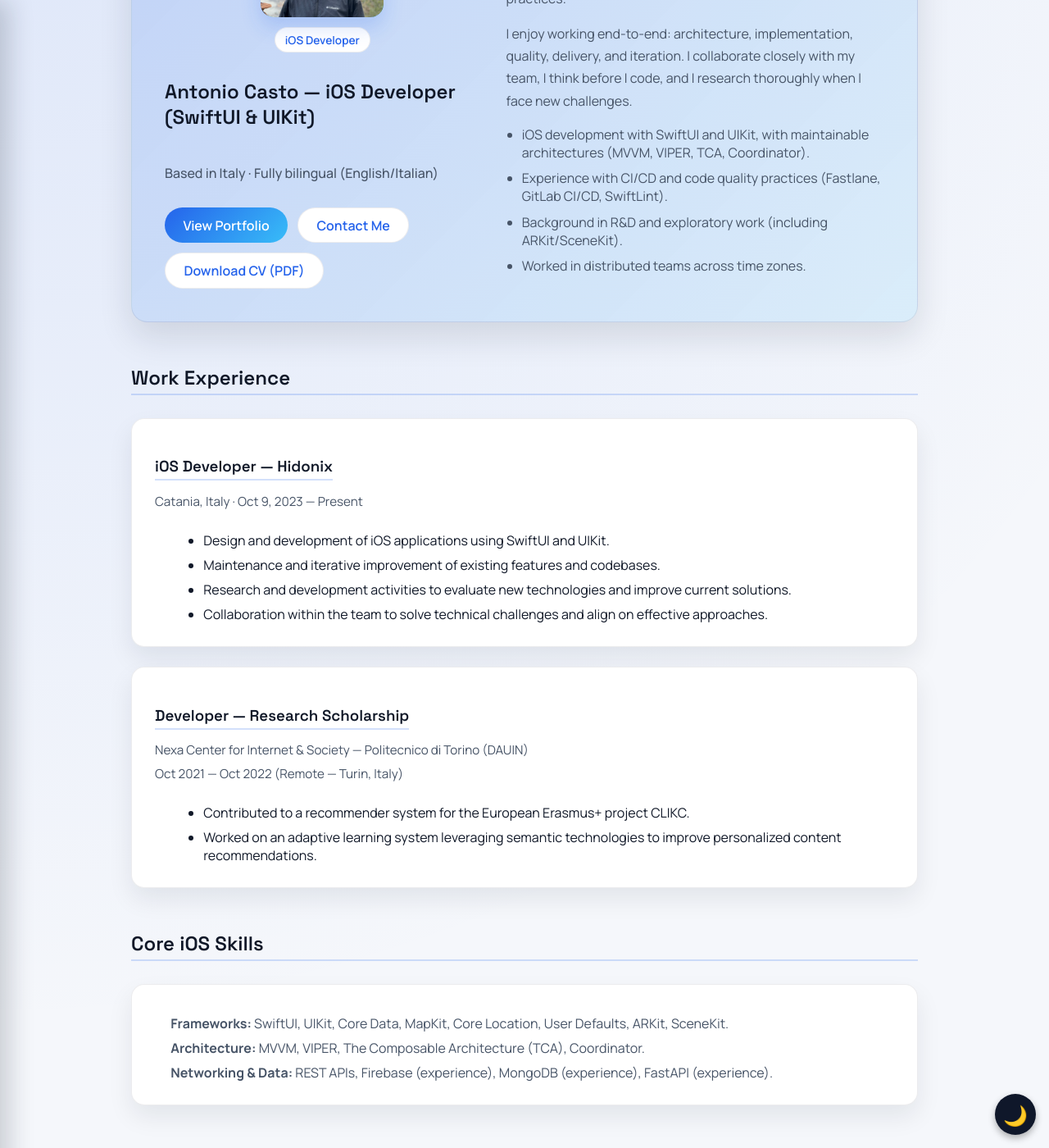
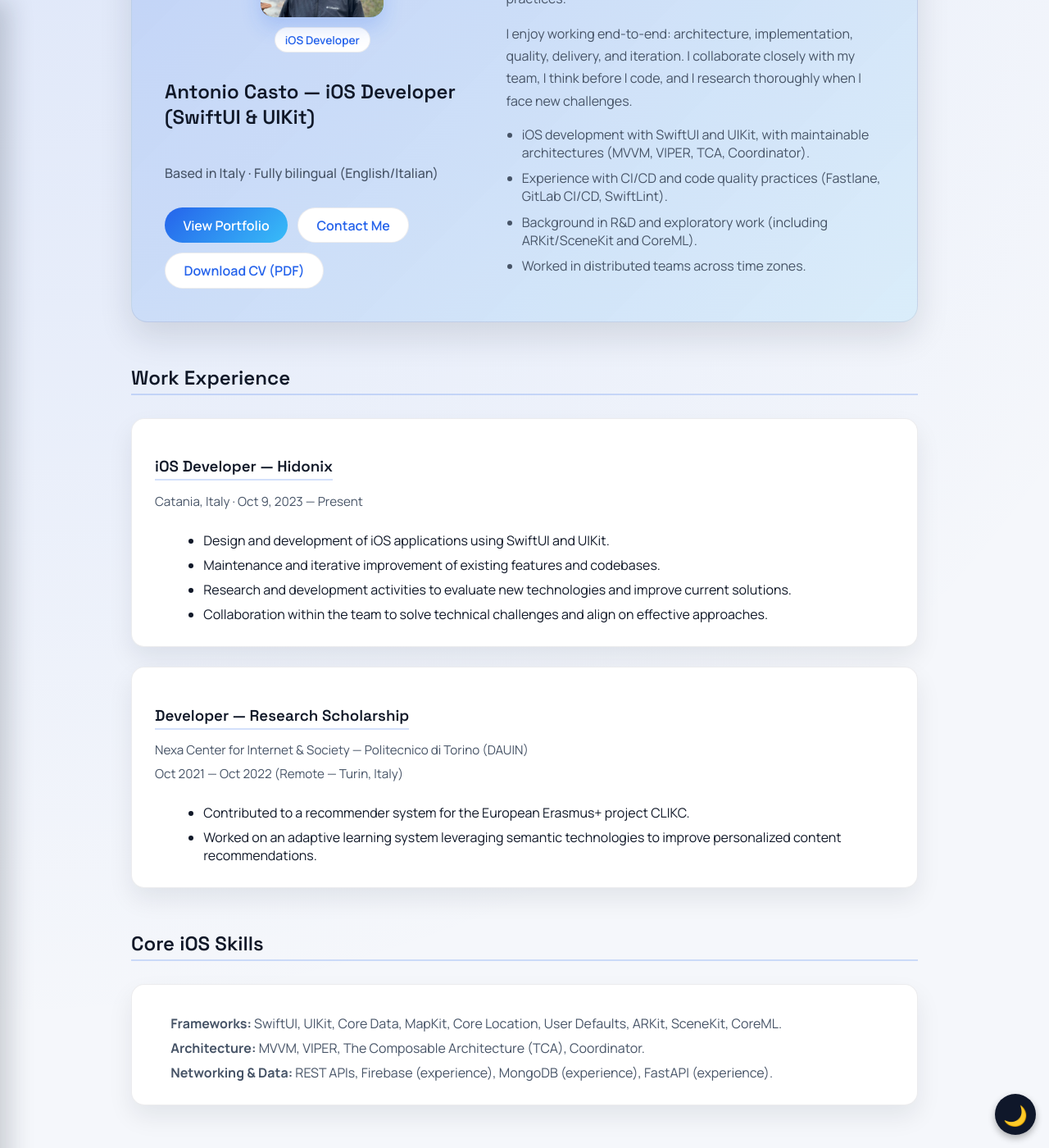
Before and after one commit to antoniocasto/acasto.dev, a Jekyll site: the page built from en/about.markdown, in a window 1280 px wide and 1400 px high, scrolled down 329 px. Shown: the whole window at 82% size. Built offline with Jekyll 4.4.1, drawn with Linux system fonts in a browser that asks for light colours.

Commit message:
Add CoreML to about skills

```diff
--- a/en/about.markdown
+++ b/en/about.markdown
@@ -27,7 +27,7 @@ permalink: "/en/about/"
     <ul class="highlights-list">
       <li>iOS development with SwiftUI and UIKit, with maintainable architectures (MVVM, VIPER, TCA, Coordinator).</li>
       <li>Experience with CI/CD and code quality practices (Fastlane, GitLab CI/CD, SwiftLint).</li>
-      <li>Background in R&amp;D and exploratory work (including ARKit/SceneKit).</li>
+      <li>Background in R&amp;D and exploratory work (including ARKit/SceneKit and CoreML).</li>
       <li>Worked in distributed teams across time zones.</li>
     </ul>
   </div>
@@ -66,7 +66,7 @@ permalink: "/en/about/"
   <h2>Core iOS Skills</h2>
   <div class="about-card">
     <ul class="skill-list">
-      <li><strong>Frameworks:</strong> SwiftUI, UIKit, Core Data, MapKit, Core Location, User Defaults, ARKit, SceneKit.</li>
+      <li><strong>Frameworks:</strong> SwiftUI, UIKit, Core Data, MapKit, Core Location, User Defaults, ARKit, SceneKit, CoreML.</li>
       <li><strong>Architecture:</strong> MVVM, VIPER, The Composable Architecture (TCA), Coordinator.</li>
       <li><strong>Networking &amp; Data:</strong> REST APIs, Firebase (experience), MongoDB (experience), FastAPI (experience).</li>
     </ul>
--- a/it/about.markdown
+++ b/it/about.markdown
@@ -26,7 +26,7 @@ permalink: "/it/about/"
     <ul class="highlights-list">
       <li>Sviluppo iOS con SwiftUI e UIKit, con architetture manutenibili (MVVM, VIPER, TCA, Coordinator).</li>
       <li>Esperienza con CI/CD e pratiche di qualità del codice (Fastlane, GitLab CI/CD, SwiftLint).</li>
-      <li>Background in R&amp;D e attività esplorative (inclusi ARKit/SceneKit).</li>
+      <li>Background in R&amp;D e attività esplorative (inclusi ARKit/SceneKit e CoreML).</li>
       <li>Esperienza in team distribuiti su più fusi orari.</li>
     </ul>
   </div>
@@ -65,7 +65,7 @@ permalink: "/it/about/"
   <h2>Competenze iOS Principali</h2>
   <div class="about-card">
     <ul class="skill-list">
-      <li><strong>Framework:</strong> SwiftUI, UIKit, Core Data, MapKit, Core Location, User Defaults, ARKit, SceneKit.</li>
+      <li><strong>Framework:</strong> SwiftUI, UIKit, Core Data, MapKit, Core Location, User Defaults, ARKit, SceneKit, CoreML.</li>
       <li><strong>Architettura:</strong> MVVM, VIPER, The Composable Architecture (TCA), Coordinator.</li>
       <li><strong>Networking &amp; dati:</strong> REST API, Firebase (esperienza), MongoDB (esperienza), FastAPI (esperienza).</li>
     </ul>
```
